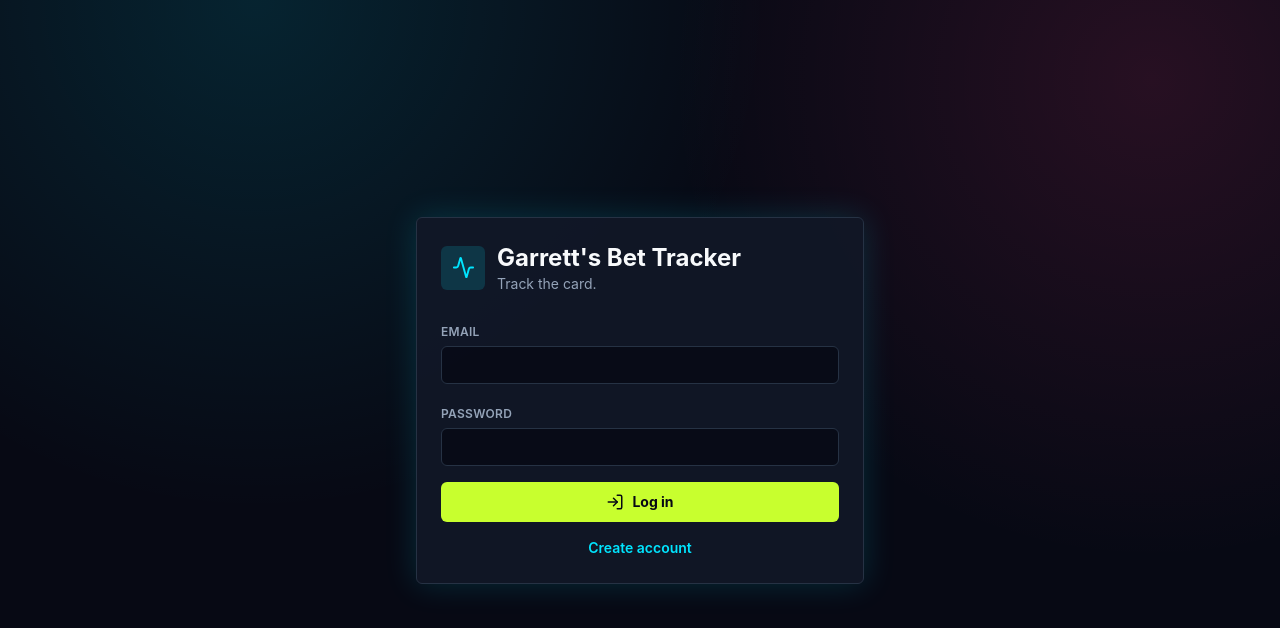
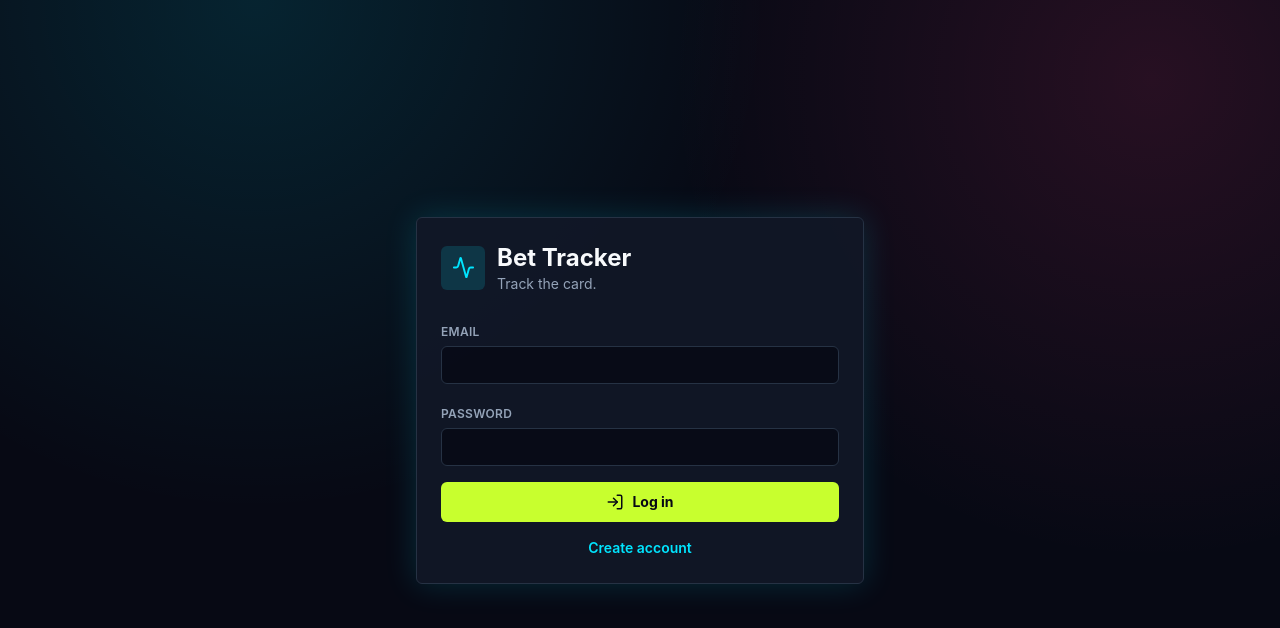
Before and after one commit to garrett-fiorito/Garrett-Bets, a React (Vite) app: page / in a window 1280 px wide. Shown: the top 628 px of the page. Built offline with nearby package versions, Linux system fonts and the light colour scheme; no server answers.

Commit message:
Rename app to Bet Tracker

```diff
--- a/index.html
+++ b/index.html
@@ -3,7 +3,7 @@
   <head>
     <meta charset="UTF-8" />
     <meta name="viewport" content="width=device-width, initial-scale=1.0" />
-    <title>Garrett's Bet Tracker</title>
+    <title>Bet Tracker</title>
   </head>
   <body>
     <div id="root"></div>
--- a/src/components/AuthView.tsx
+++ b/src/components/AuthView.tsx
@@ -45,7 +45,7 @@ export default function AuthView({ supabase }: Props) {
             <Activity size={23} />
           </div>
           <div>
-            <h1 className="text-xl font-bold sm:text-2xl">Garrett's Bet Tracker</h1>
+            <h1 className="text-xl font-bold sm:text-2xl">Bet Tracker</h1>
             <p className="text-sm text-slate-400">Track the card.</p>
           </div>
         </div>
--- a/src/components/Dashboard.tsx
+++ b/src/components/Dashboard.tsx
@@ -222,7 +222,7 @@ export default function Dashboard({ session, supabase }: Props) {
                 <Trophy size={23} />
               </div>
               <div>
-                <h1 className="text-2xl font-black sm:text-3xl">Garrett's Bet Tracker</h1>
+                <h1 className="text-2xl font-black sm:text-3xl">Bet Tracker</h1>
                 <p className="text-sm text-slate-400">{session.user.email}</p>
               </div>
             </div>
```
Also changed, not shown: 1 other file (tests, documents, lock files or other folders).
